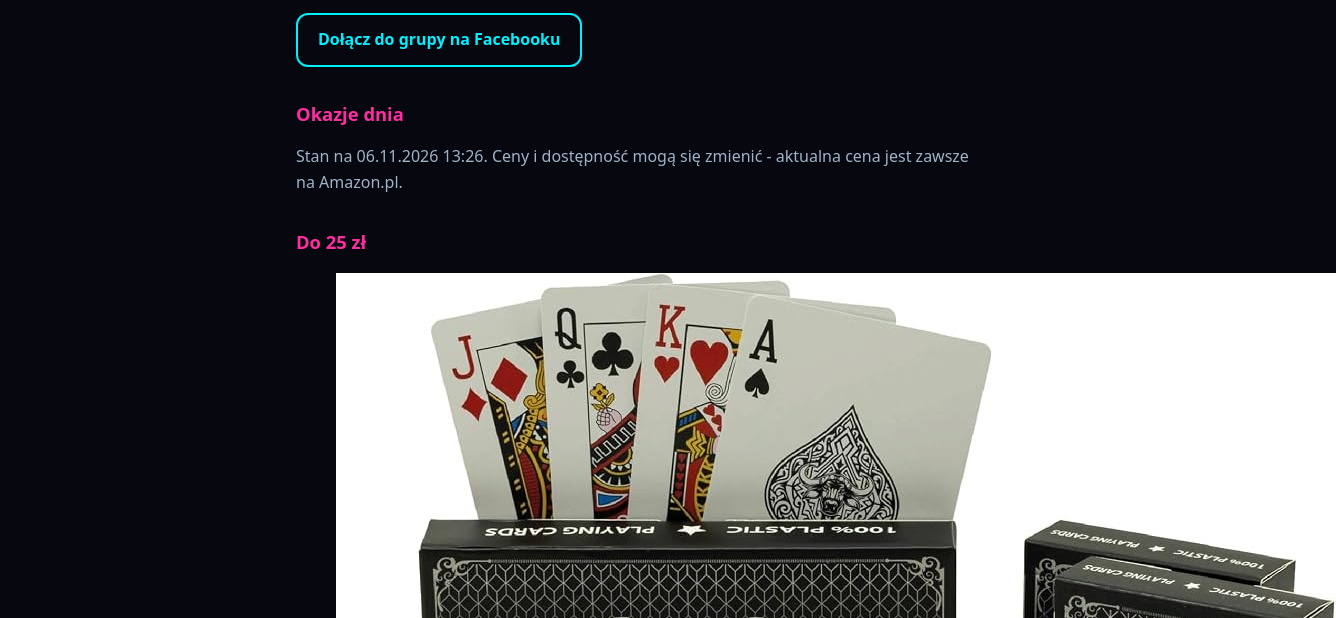
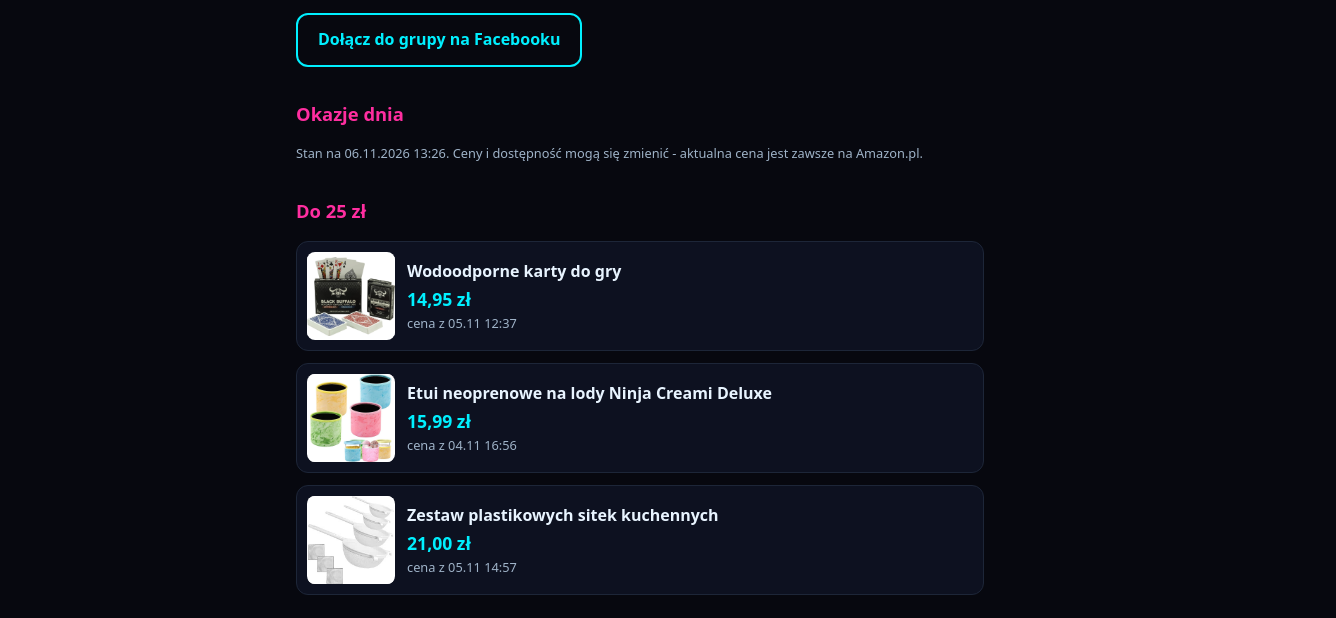
Before and after one commit to amazingokazje/amazingokazje.github.io, a plain HTML site: page index.html in a window 1280 px wide. Shown: the part 182-800 px from the top of the page, 1336 px wide, since content can reach past the window. Drawn offline with Linux system fonts and the light colour scheme.

Commit message:
styl strony

```diff
--- a/style.css
+++ b/style.css
@@ -10,3 +10,11 @@ a { color: var(--cyan); }
 .muted { color: var(--muted); }
 nav { display: flex; gap: 16px; flex-wrap: wrap; margin-top: 32px; }
 .btn { display: inline-block; padding: 12px 20px; border: 2px solid var(--cyan); border-radius: 12px; text-decoration: none; font-weight: 600; }
+.deals { list-style: none; padding: 0; display: grid; gap: 12px; }
+.deal { display: flex; gap: 12px; align-items: center; padding: 10px; border: 1px solid #1d2638; border-radius: 12px; background: #0d1120; }
+.deal img { width: 88px; height: 88px; object-fit: contain; background: #fff; border-radius: 8px; flex: none; }
+.deal a { text-decoration: none; color: var(--fg); font-weight: 600; }
+.price { color: var(--cyan); font-weight: 700; font-size: 1.1rem; }
+.was { color: var(--muted); text-decoration: line-through; margin-left: 6px; font-size: .9rem; }
+.small { font-size: .8rem; }
+.ctas { display: flex; gap: 12px; flex-wrap: wrap; }
```
